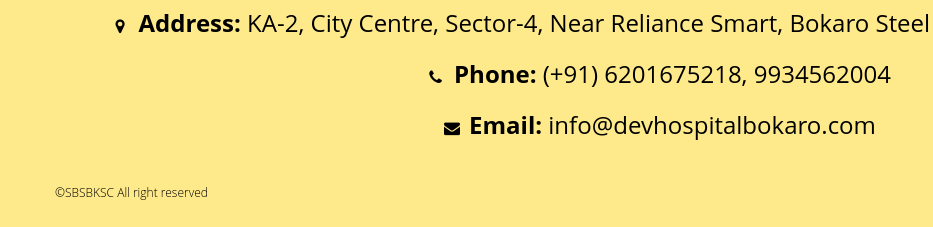
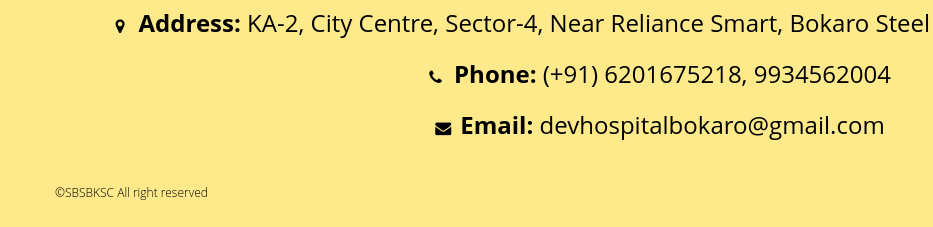
Before and after one commit to sbsbksc/devhospitalbokaro, a plain HTML site: page index.html in a window 1280 px wide. Shown: the part 2796-3023 px from the top of the page, 0-933 px from the left. Drawn offline with Linux system fonts and the light colour scheme; some packages are replaced by stand-ins of ours.

Commit message:
updating mail

```diff
--- a/index.html
+++ b/index.html
@@ -243,7 +243,7 @@
 						<ul><li><i class="fa fa-map-marker"></i><span>Address:</span> KA-2, City Centre, Sector-4, Near Reliance Smart, Bokaro Steel City, Jharkhand (827004)</li></ul>
 						<ul><li><i class="fa fa-phone"></i><span>Phone:</span> (+91) 6201675218, 9934562004</li></ul>
 						<!-- <ul><li><i class="fa fa-fax"></i><span>Fax:</span> (123) 984-1234</li></ul> -->
-						<ul><li><i class="fa fa-envelope"></i><span>Email:</span> info@devhospitalbokaro.com</li></ul>
+						<ul><li><i class="fa fa-envelope"></i><span>Email:</span> devhospitalbokaro@gmail.com</li></ul>
 					</div>
 				</div>
 			</div>
```
